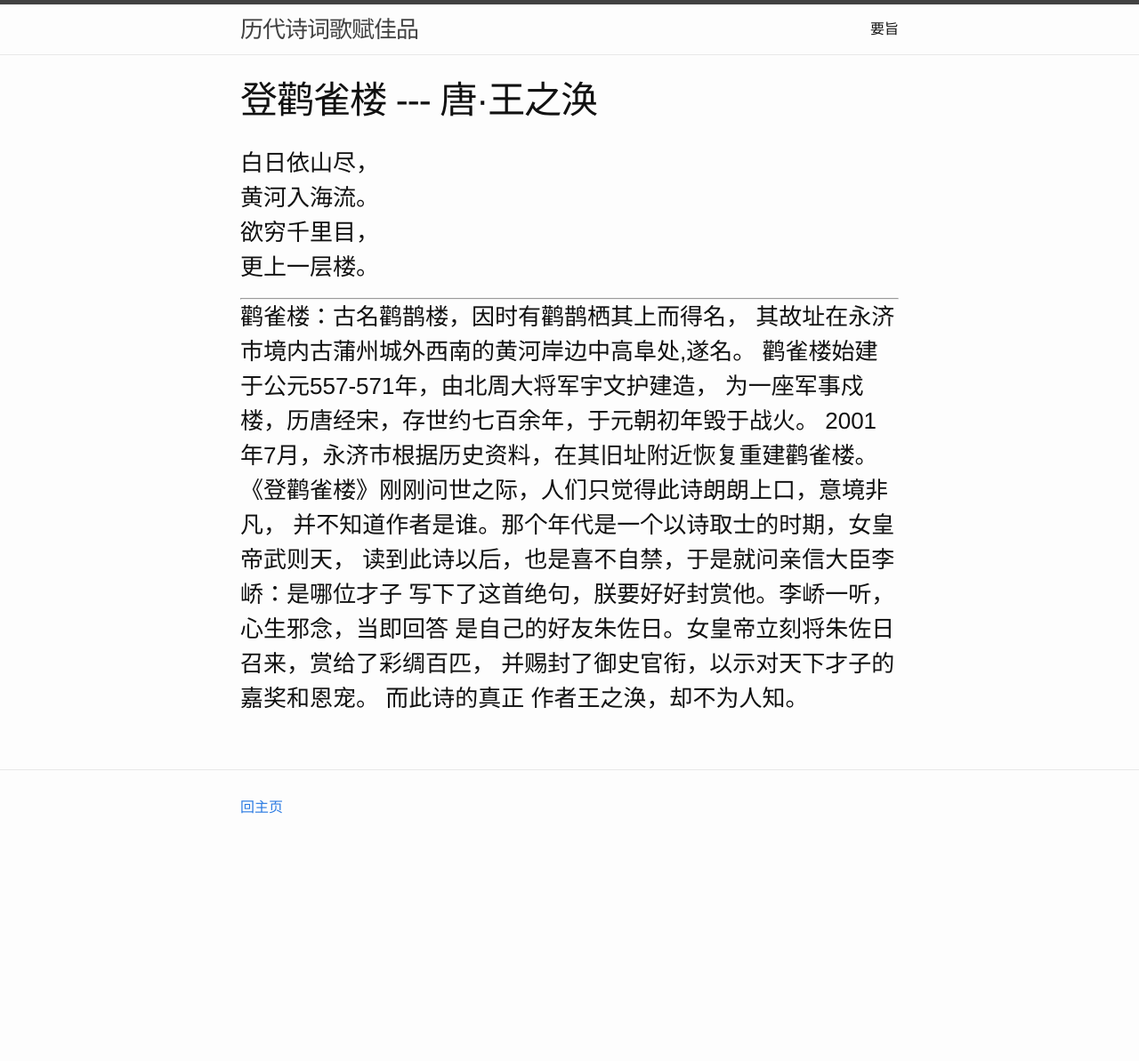
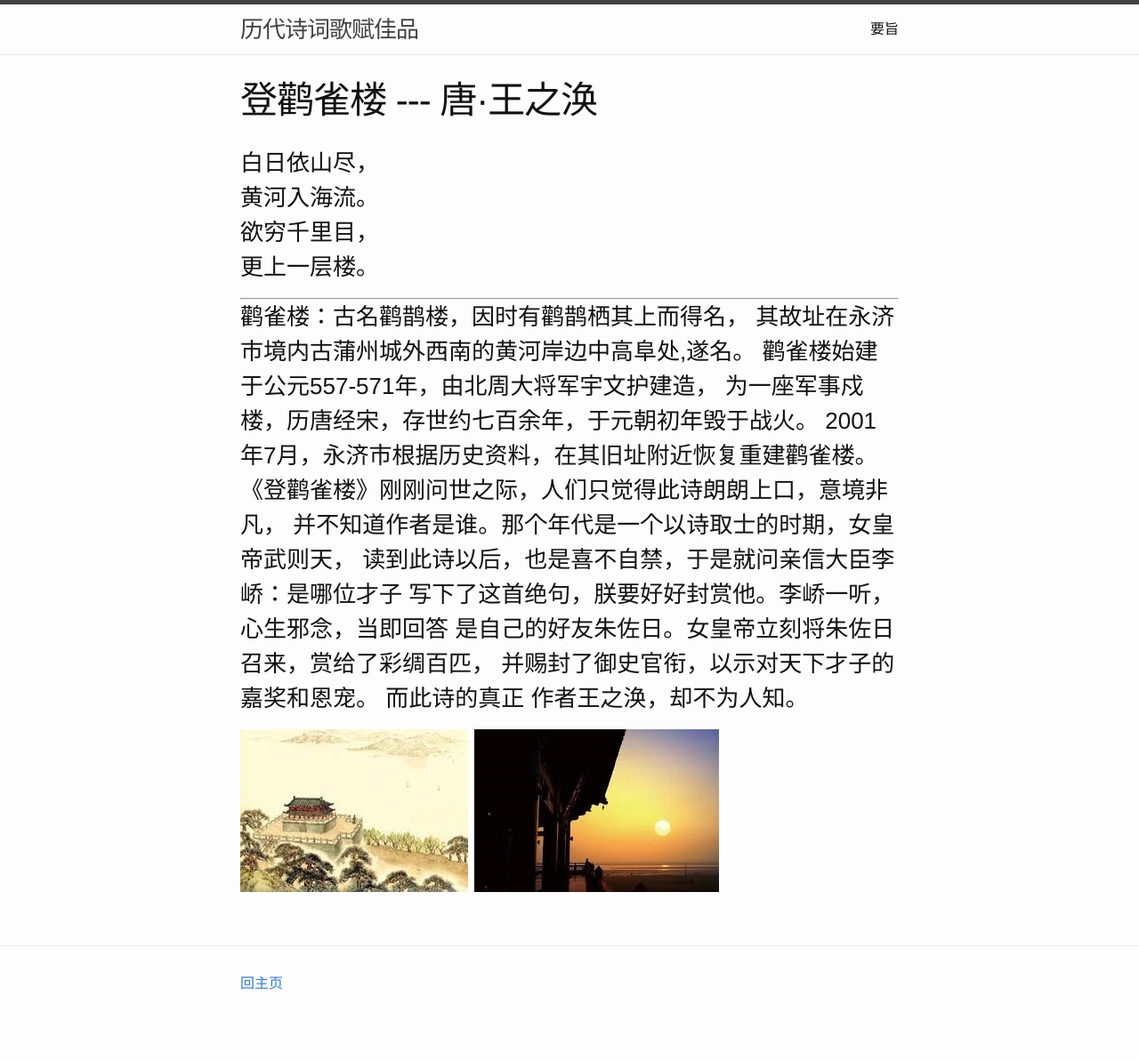
Before and after one commit to jixizh/christams-recipes, a Jekyll site: the page built from _posts/2015-08-06-wangzhihuan-1.md, in a window 1280 px wide. Shown: the whole page at 89% size. Built offline with Jekyll 4.4.1, drawn with Linux system fonts in a browser that asks for light colours; Markdown is read by kramdown in place of the engine named in the settings; before the commit the page ends 995 px from its top, so only the background shows below that.

Commit message:
gh_guanquelou.jpg_09/08/2015

```diff
--- a/_posts/2015-08-06-wangzhihuan-1.md
+++ b/_posts/2015-08-06-wangzhihuan-1.md
@@ -23,3 +23,7 @@ categories: jekyll update
 
 ---
 {{ page.excerpt}}
+
+
+![guan1]({{ site.url }}/image/guan1.jpg)
+![guan]({{ site.url }}/image/guan.jpg)
--- a/css/main.css
+++ b/css/main.css
@@ -450,4 +450,5 @@ pre {
 /**********
 Option below:
 ***********/
-.page-heading {font-size: 20px;} .post-list > li {margin-bottom: 0;}
+.page-heading {font-size: 20px;} .post-list > li {margin-bottom: 0;} #nav { margin: 6em auto 2em auto; float:left;}
+#contain { margin-left: 320px; border-left: 1px solid #d8d8d8; min-height: 10px; position: relative; min-width: 10px; z-index: 100;float:right;}
```
Also changed, not shown: image/guan.jpg (added), image/guan.png (added), image/guan1.jpg (added), image/guanquelou2.jpg (added).
